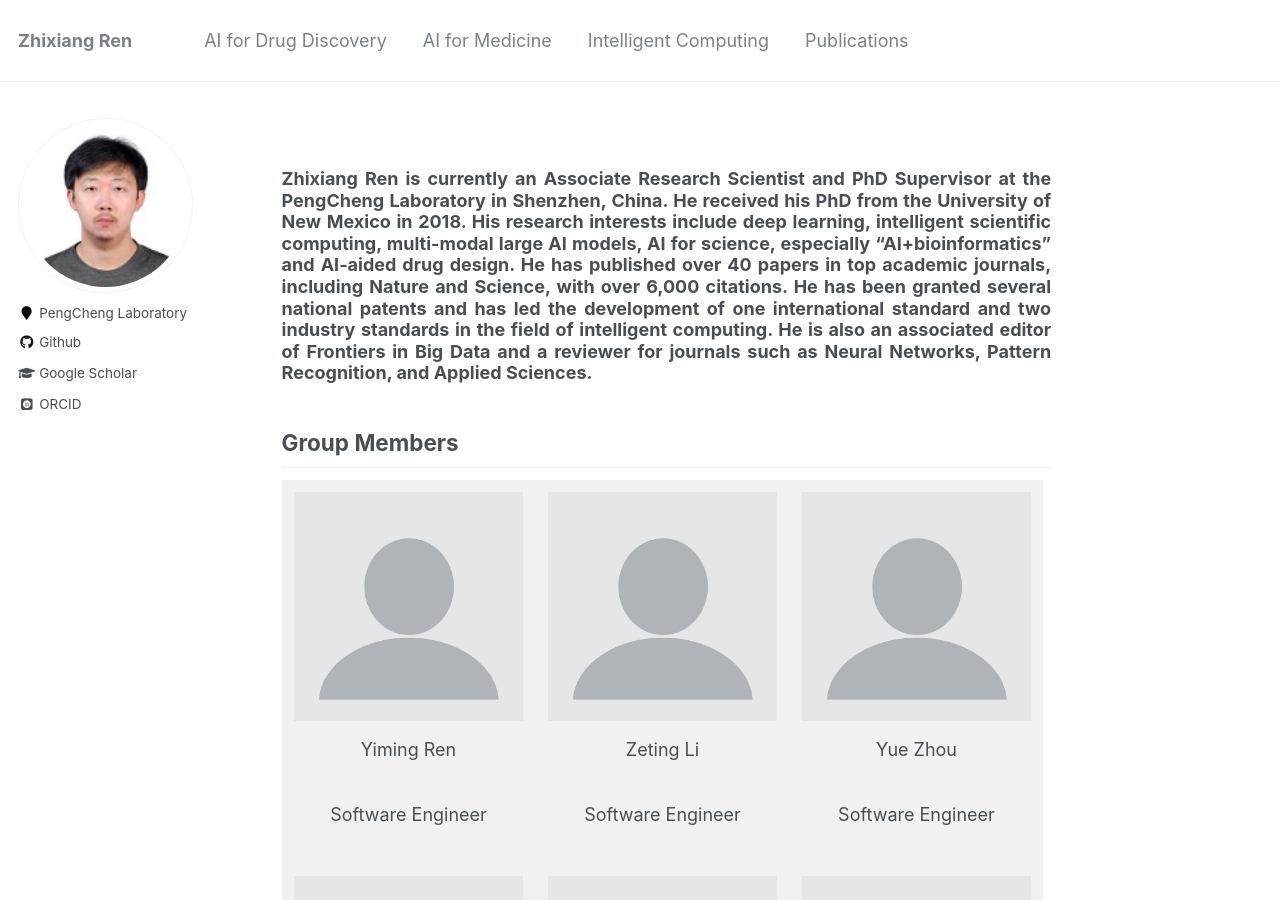
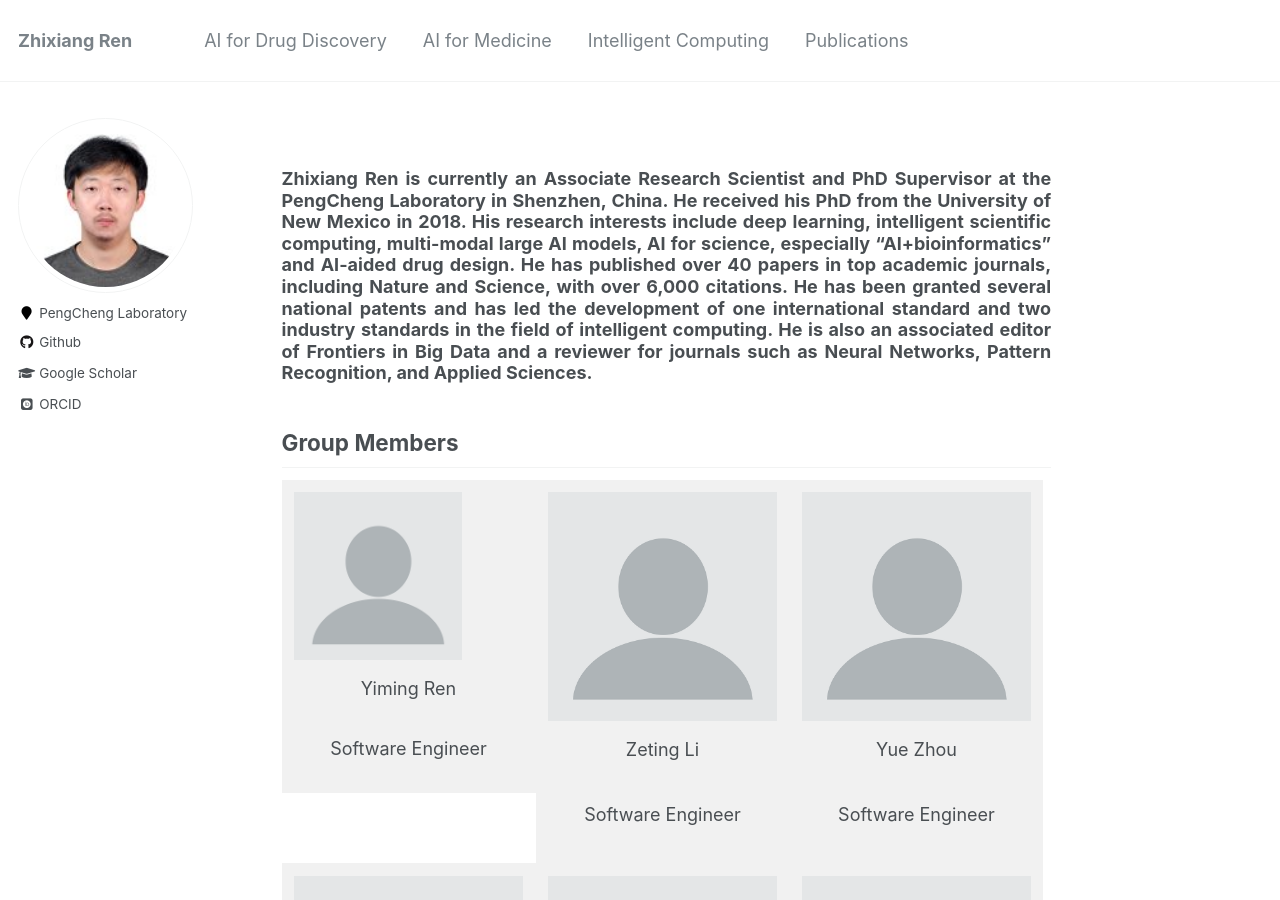
Before and after one commit to zhixiang-ren/zhixiang-ren.github.io, a Jekyll site: the page built from _pages/about.html, in a window 1280 px wide and 900 px high. Built offline with Jekyll 4.4.1, drawn with Linux system fonts in a browser that asks for light colours; some web fonts are replaced.

Commit message:
Update about.html

```diff
--- a/_pages/about.html
+++ b/_pages/about.html
@@ -16,9 +16,9 @@ redirect_from:
 <div style="float: left;">
 
   <div style="width: 33%;padding: 5px;background-color: rgb(241, 241, 241);float: left;">
-    <img style="width: 100%;padding: 3%;" src="/images/profile.png">
+    <img style="width: 75%;padding: 3%;" src="/images/profile.png">
     <p style="width: 100%;padding: 3%;text-align:center">Yiming Ren</p>
-    <p style="width: 100%;padding: 3%;text-align:center">Software Engineer</p>
+    <p style="width: 100%;padding: 1%;text-align:center">Software Engineer</p>
   </div>
 
   <div style="width: 33%;padding: 5px;background-color: rgb(241, 241, 241);float: left;">
```
